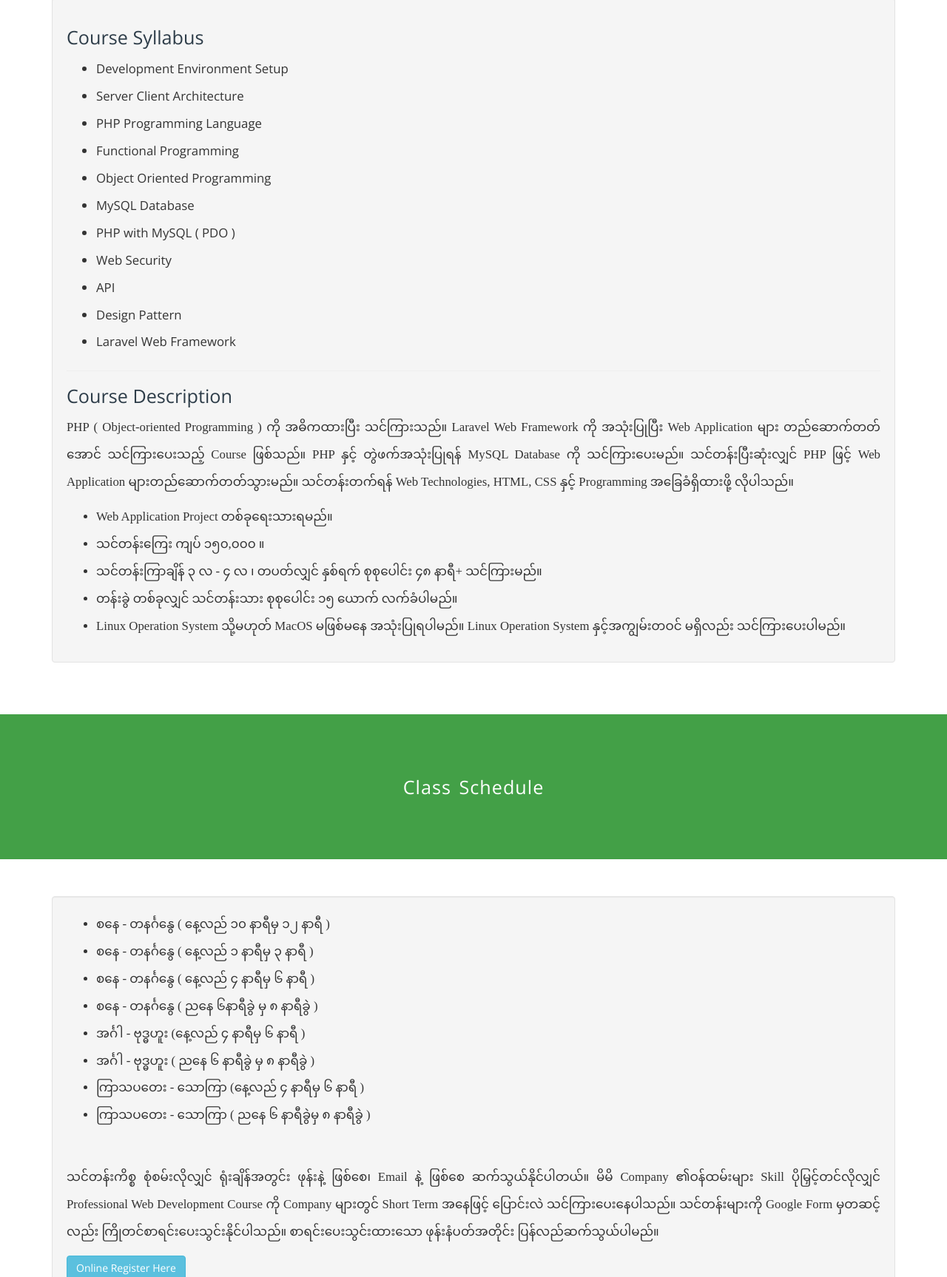
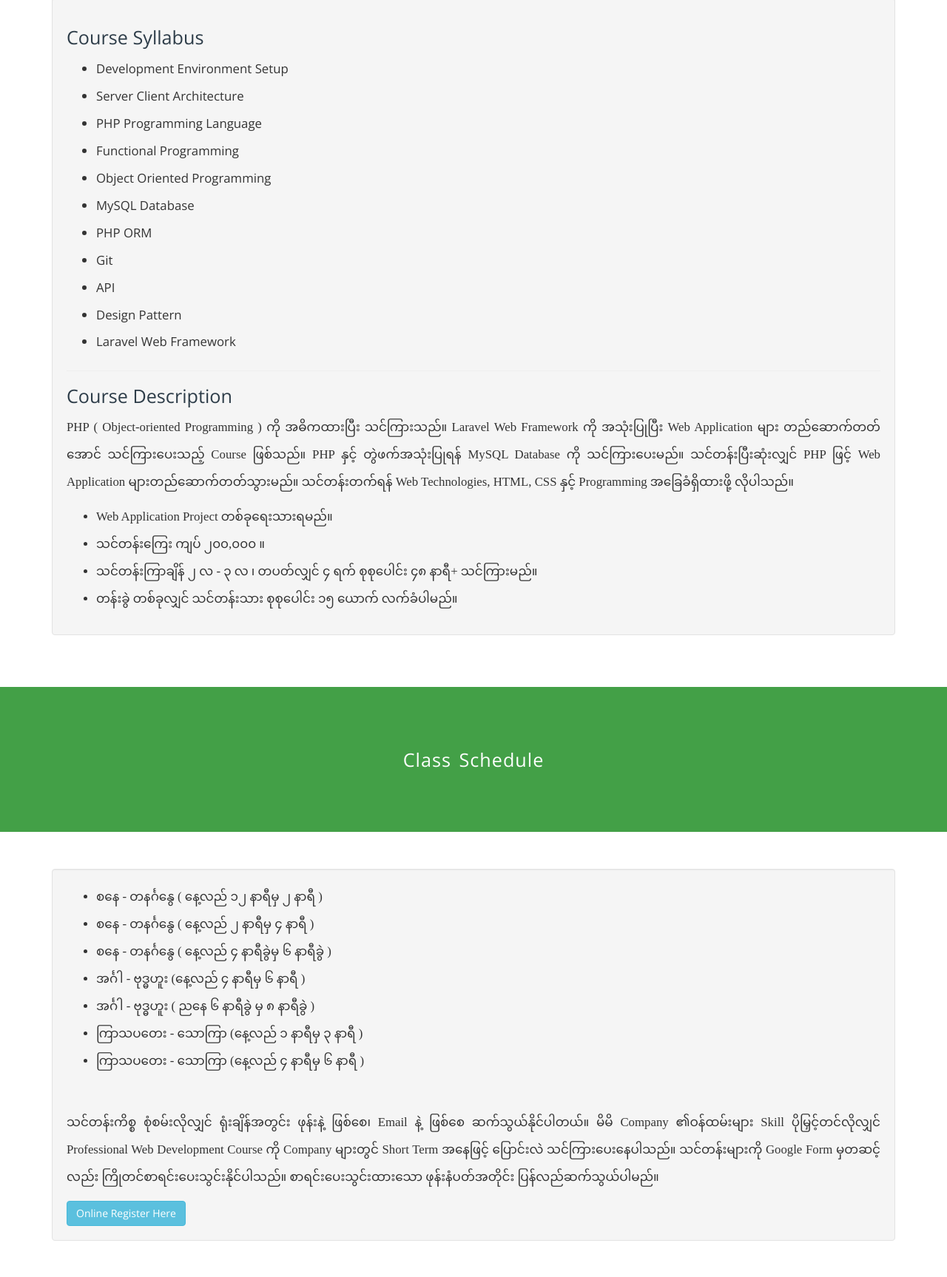
Before and after one commit to johnreginald/pwdc.github.io, a website: page index.html in a window 1280 px wide. Shown: the part 3387-5114 px from the top of the page at 74% size. Drawn offline with nearby package versions, Linux system fonts and the light colour scheme; a web font is replaced by a local one.

Commit message:
Class Schedule

```diff
--- a/index.html
+++ b/index.html
@@ -149,12 +149,11 @@
 					<li>Functional Programming</li>
 					<li>Object Oriented Programming</li>
 					<li>MySQL Database</li>
-					<li>PHP with MySQL ( PDO )</li>
-					<li>Web Security</li>
+					<li>PHP ORM</li>
+					<li>Git</li>
 					<li>API</li>
 					<li>Design Pattern</li>
 					<li>Laravel Web Framework</li>
-
 				</ul>
 
 				<hr>
@@ -167,12 +166,9 @@
 
 			  	<ul class="mm">
 			  		<li>Web Application Project တစ်ခုရေးသားရမည်။</li>
-			  		<li>သင်တန်းကြေး ကျပ် ၁၅၀,၀၀၀ ။</li>
-			  		<li>သင်တန်းကြာချိန် ၃ လ - ၄ လ ၊ တပတ်လျှင် နှစ်ရက် စုစုပေါင်း  ၄၈ နာရီ+ သင်ကြားမည်။</li>
+			  		<li>သင်တန်းကြေး ကျပ် ၂၀၀,၀၀၀ ။</li>
+			  		<li>သင်တန်းကြာချိန် ၂ လ - ၃ လ ၊ တပတ်လျှင် ၄ ရက် စုစုပေါင်း  ၄၈ နာရီ+ သင်ကြားမည်။</li>
 			  		<li>တန်းခွဲ တစ်ခုလျှင် သင်တန်းသား စုစုပေါင်း ၁၅ ယောက် လက်ခံပါမည်။</li>
-			  		<li>
-			  			Linux Operation System သို့မဟုတ် MacOS မဖြစ်မနေ အသုံးပြုရပါမည်။ Linux Operation System နှင့်အကျွမ်းတဝင် မရှိလည်း သင်ကြားပေးပါမည်။
-			  		</li>
 			  	</ul>
 			</div>
 		</div>
@@ -187,21 +183,20 @@
 			<div class="content well">
 
 				<ul class="mm">
-					<li>စနေ - တနင်္ဂနွေ ( နေ့လည် ၁၀ နာရီမှ ၁၂ နာရီ )</li>
+					<li>စနေ - တနင်္ဂနွေ ( နေ့လည် ၁၂ နာရီမှ ၂ နာရီ )</li>
 
-					<li>စနေ - တနင်္ဂနွေ ( နေ့လည် ၁ နာရီမှ ၃ နာရီ )</li>
+					<li>စနေ - တနင်္ဂနွေ ( နေ့လည် ၂ နာရီမှ ၄ နာရီ )</li>
 
-					<li>စနေ - တနင်္ဂနွေ ( နေ့လည် ၄ နာရီမှ ၆ နာရီ )</li>
-
-					<li>စနေ - တနင်္ဂနွေ ( ညနေ ၆နာရီခွဲ မှ ၈ နာရီခွဲ )</li>
+					<li>စနေ - တနင်္ဂနွေ ( နေ့လည် ၄ နာရီခွဲမှ ၆ နာရီခွဲ )</li>
 
 					<li>အင်္ဂါ - ဗုဒ္ဓဟူး (နေ့လည် ၄ နာရီမှ ၆ နာရီ )</li>
 
 					<li>အင်္ဂါ - ဗုဒ္ဓဟူး ( ညနေ ၆ နာရီခွဲ မှ ၈ နာရီခွဲ  )</li>
 
+					<li>ကြာသပတေး - သောကြာ (နေ့လည် ၁ နာရီမှ ၃ နာရီ )</li>
+
 					<li>ကြာသပတေး - သောကြာ (နေ့လည် ၄ နာရီမှ ၆ နာရီ )</li>
 
-					<li>ကြာသပတေး - သောကြာ ( ညနေ ၆ နာရီခွဲမှ ၈ နာရီခွဲ )</li>
 				</ul>
 
 				<br>
```
